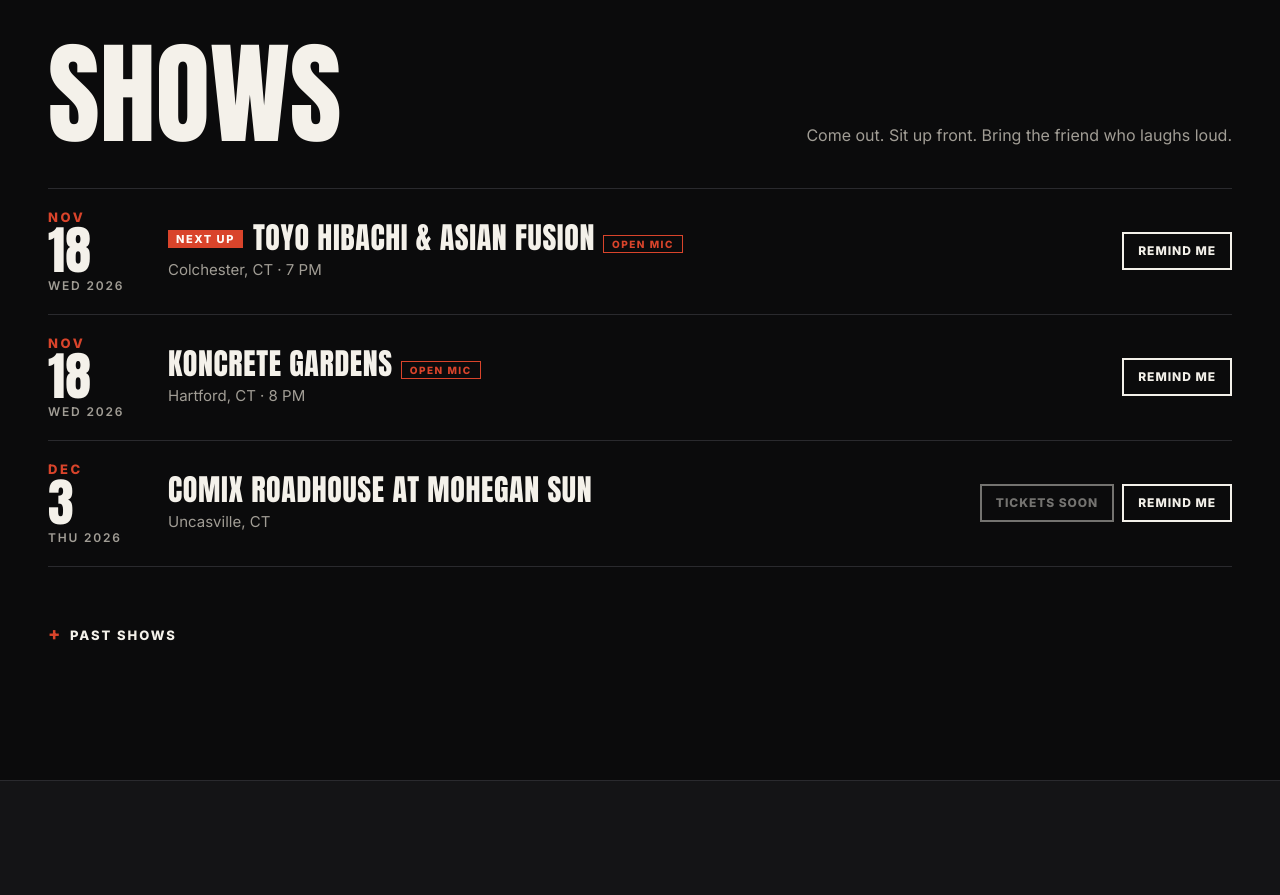
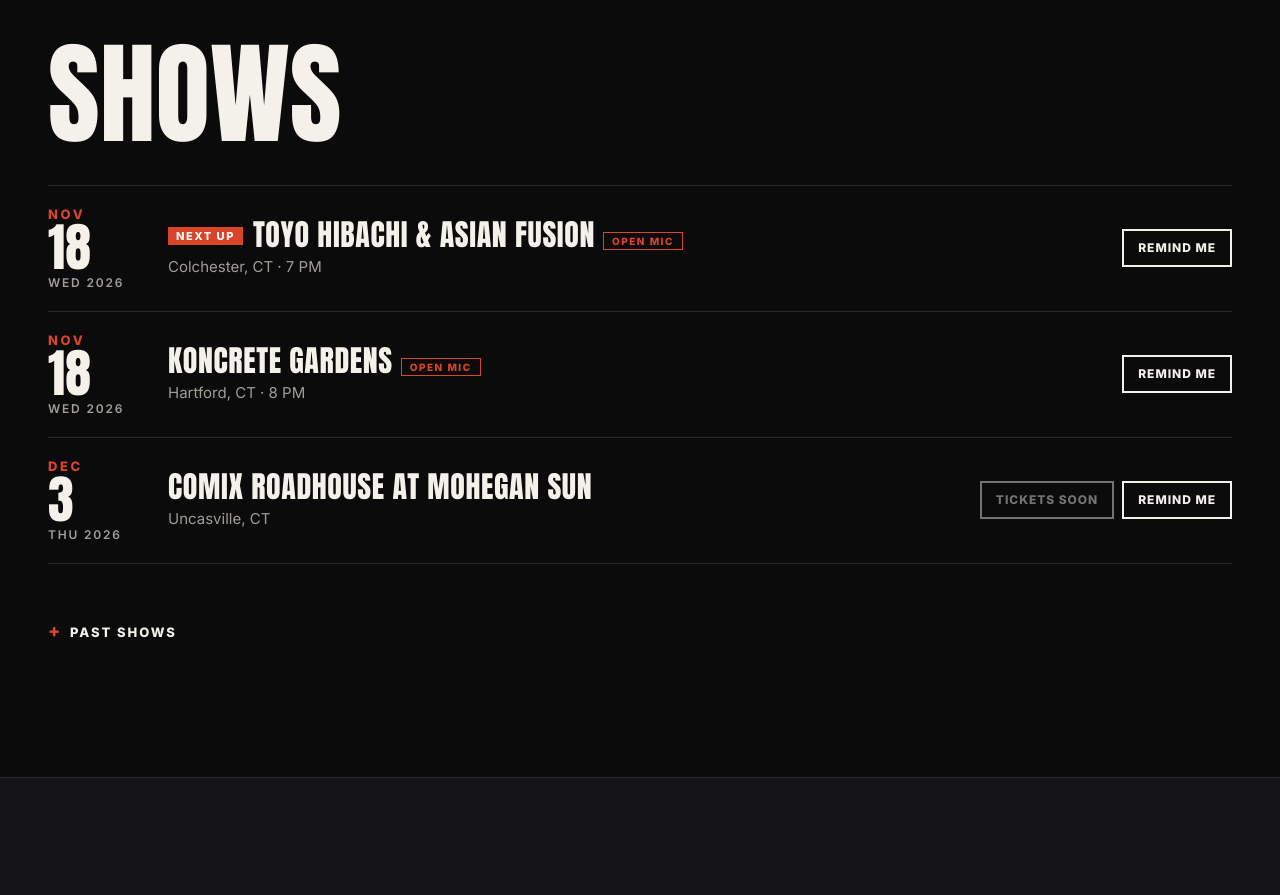
Before and after one commit to Nanoparticalmasterwizard/Test-Bill-Wernicki-comedy, a plain HTML site: page index.html in a window 1280 px wide. Shown: the part 920-1815 px from the top of the page. Drawn offline with Linux system fonts and the light colour scheme.

Commit message:
Remove the "Come out. Sit up front." line from Shows (#46)
Claude-Session: https://claude.ai/code/session_015UYh9XeBbirtm2wmEUTisd

Co-authored-by: Claude <noreply@anthropic.com>

```diff
--- a/index.html
+++ b/index.html
@@ -96,7 +96,6 @@
     <section class="section" id="shows">
       <div class="section__head">
         <h2 class="section__title">Shows</h2>
-        <p class="section__sub">Come out. Sit up front. Bring the friend who laughs loud.</p>
       </div>
       <ol class="shows" id="shows-list"></ol>
       <details class="past" id="past-wrap">
```
